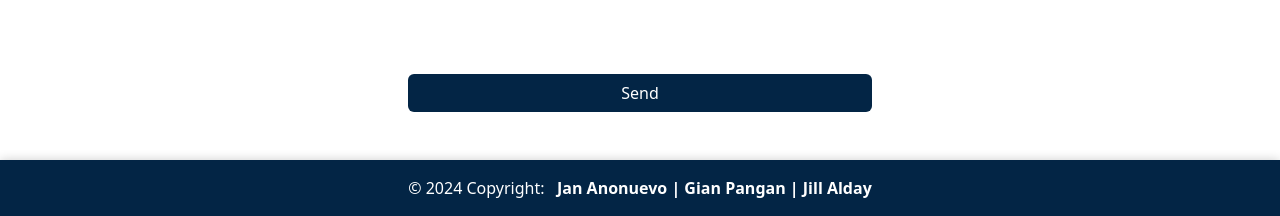
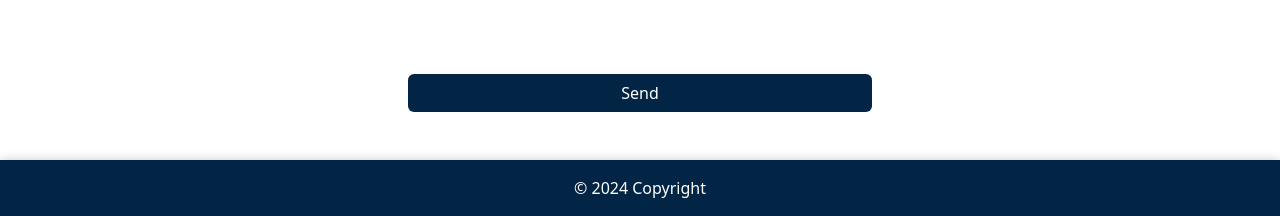
Before and after one commit to jananonuevo/Music-Recommender-System, a Flask app: page / in a window 1280 px wide. Shown: the part 1735-1951 px from the top of the page. Run offline with Flask 3, Linux system fonts and the light colour scheme; parts of the project's set-up code (start-up, migrations or seed data) failed here and were passed over.

Commit message:
Add files via upload

```diff
--- a/templates/index.html
+++ b/templates/index.html
@@ -393,7 +393,7 @@
             <section class="d-flex justify-content-center justify-content-lg-between" style="background-color: rgb(3, 37, 69); color: white">
               <div class="container text-center text-md-start my-3">
                 <center>
-                    © 2024 Copyright:  &nbsp&nbsp<b>Jan Anonuevo | Gian Pangan | Jill Alday</b>
+                    © 2024 Copyright
                 </center>
               </div>
             </section>
--- a/templates/results.html
+++ b/templates/results.html
@@ -267,7 +267,7 @@
             <section class="d-flex justify-content-center justify-content-lg-between" style="background-color: rgb(3, 37, 69); color: white">
               <div class="container text-center text-md-start my-3">
                 <center>
-                    © 2024 Copyright:  &nbsp&nbsp<b>Jan Anonuevo | Gian Pangan | Jill Alday</b>
+                    © 2024 Copyright:
                 </center>
               </div>
             </section>
```
